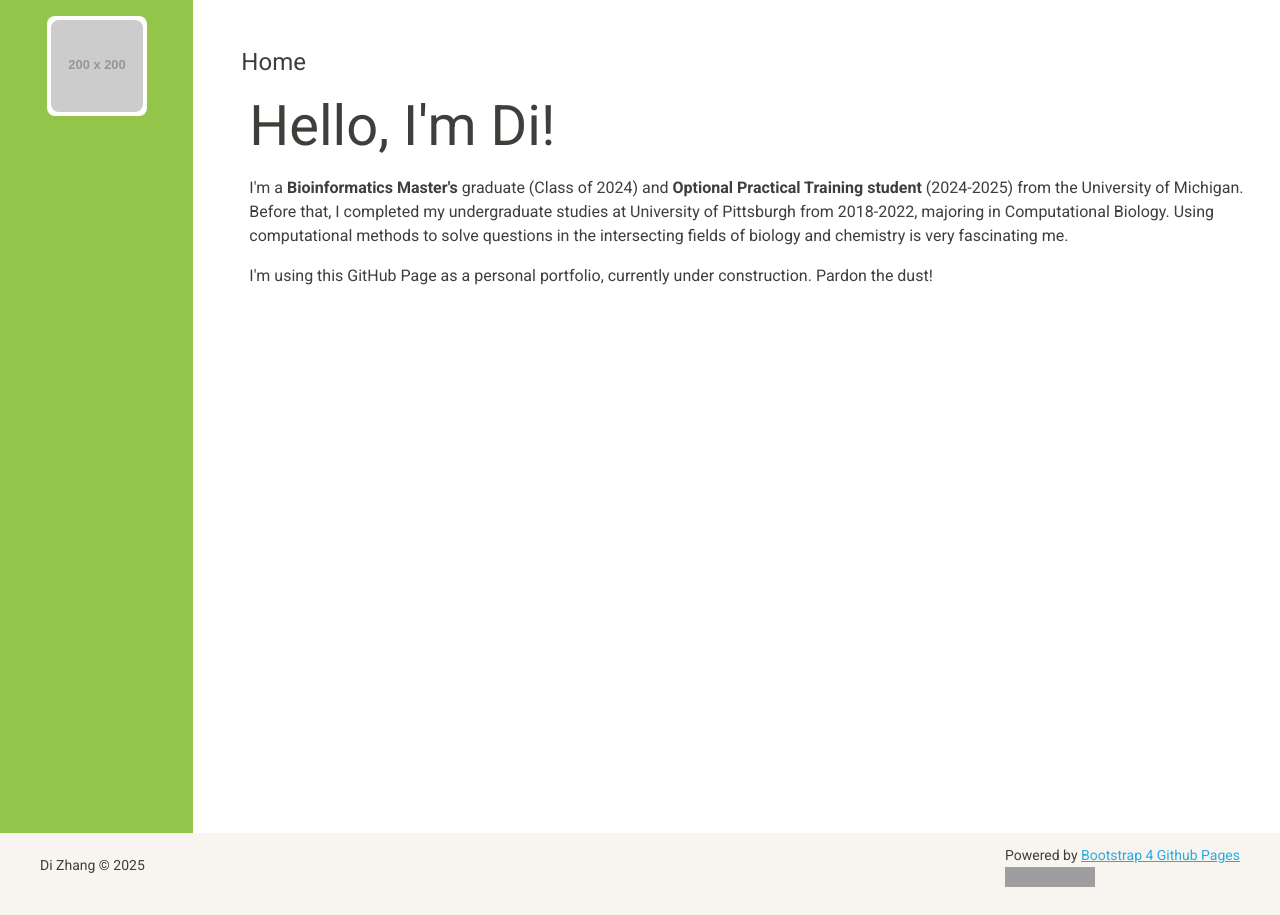
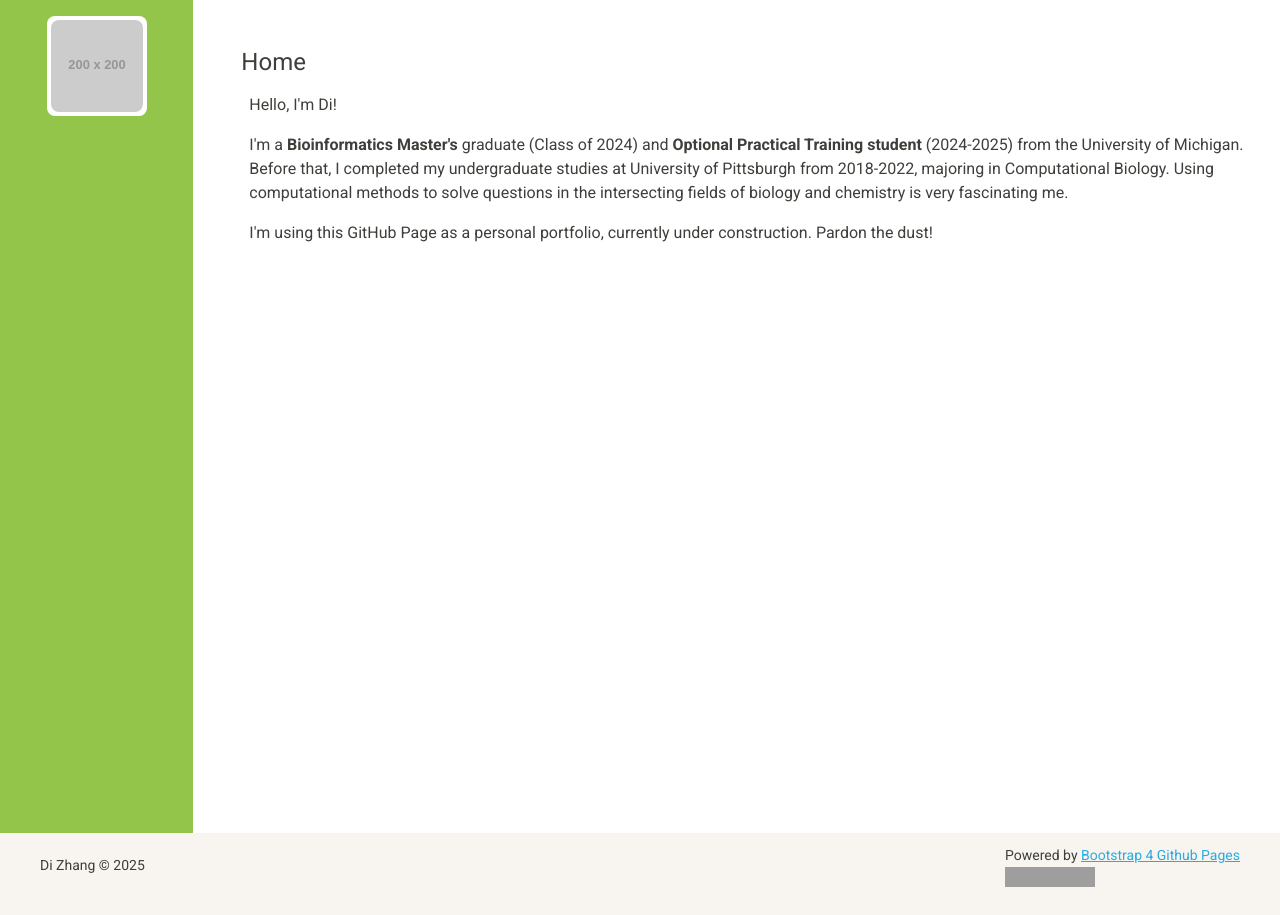
Before and after one commit to zhangdi33/zhangdi33.github.io, a Jekyll site: the page built from index.html, in a window 1280 px wide. Built offline with Jekyll 4.4.1, drawn with Linux system fonts in a browser that asks for light colours; grey boxes are pictures that could not be loaded.

Commit message:
Update index.html

```diff
--- a/index.html
+++ b/index.html
@@ -11,7 +11,7 @@ title: Home
   </head>
   <body>
     <div class="card border-0 p-2" style="min-height:calc(100vh - 200px);">
-      <p class="display-4">Hello, I'm Di!</p>
+      <p>Hello, I'm Di!</p>
       <p>I'm a <b>Bioinformatics Master's</b> graduate (Class of 2024) and <b>Optional Practical Training student</b> (2024-2025) from the University of Michigan. Before that, I completed my undergraduate studies at University of Pittsburgh from 2018-2022, majoring in Computational Biology. Using computational methods to solve questions in the intersecting fields of biology and chemistry is very fascinating me.</p>
       <p>I'm using this GitHub Page as a personal portfolio, currently under construction. Pardon the dust!</p>
     </div>
```
